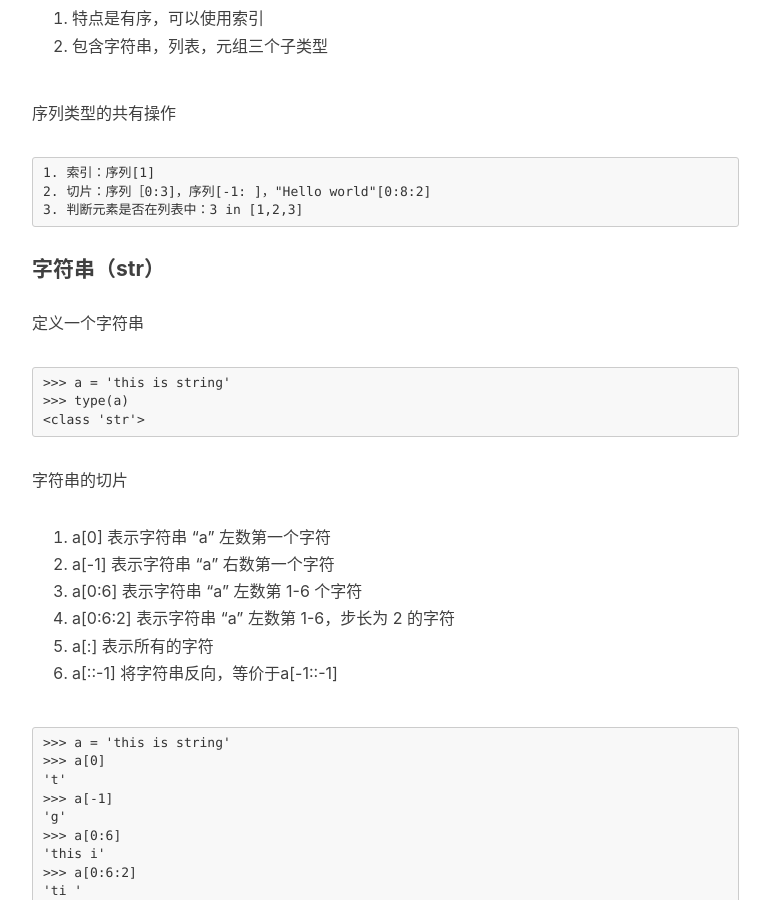
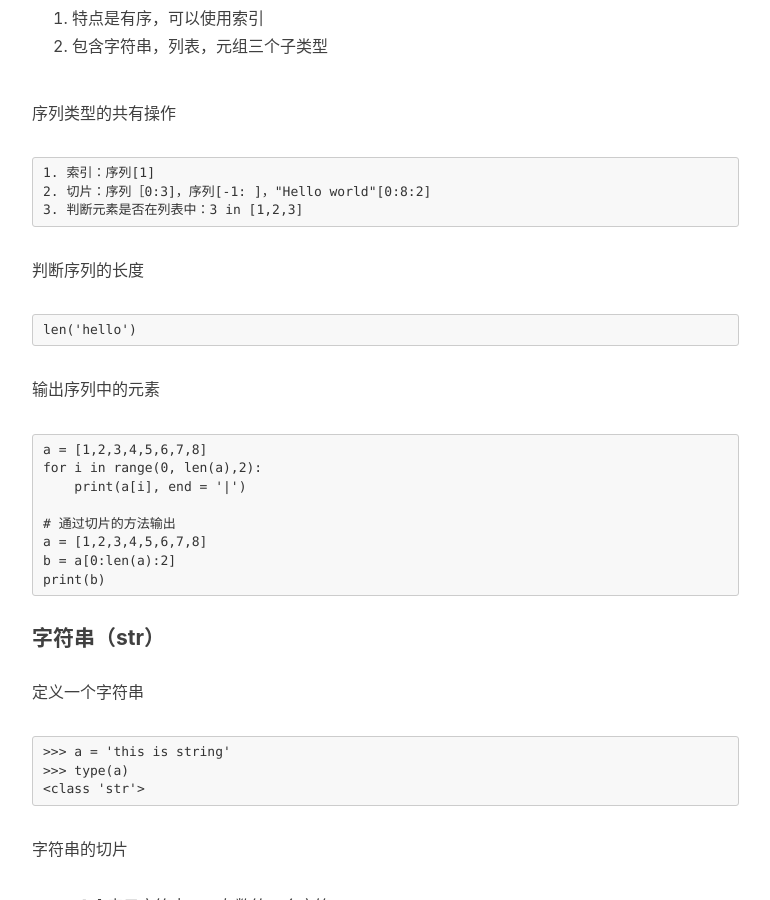
Before and after one commit to Cookman2019/yanli-2016.io, a Jekyll site: the page built from _posts/2018-09-03-Python 基础数据类型.markdown, in a window 1280 px wide and 900 px high, scrolled down 2266 px. Shown: the whole window, without its empty margins (233-1003 px from the left). Built offline with Jekyll 4.4.1, drawn with Linux system fonts in a browser that asks for light colours; nearby versions of some CDN libraries; comment, search, counter and statistics services are not loaded; some of the changed text lies outside the part shown.

Commit message:
Python 运算符
运算符v1

````diff
--- a/_posts/2018-09-03-Python 基础数据类型.markdown
+++ b/_posts/2018-09-03-Python 基础数据类型.markdown
@@ -100,6 +100,27 @@ tags:
 2. 切片：序列［0:3]，序列[-1: ]，"Hello world"[0:8:2]
 3. 判断元素是否在列表中：3 in [1,2,3]
 ```
+
+判断序列的长度
+
+```
+len('hello')
+```
+
+输出序列中的元素
+
+```
+a = [1,2,3,4,5,6,7,8]
+for i in range(0, len(a),2):
+    print(a[i], end = '|')
+
+# 通过切片的方法输出
+a = [1,2,3,4,5,6,7,8]
+b = a[0:len(a):2]
+print(b)
+```
+
+
 
 #### 字符串（str）
 
@@ -218,6 +239,13 @@ tags:
 '梨子'
 >>> a[0][0][0]
 '梨'
+```
+
+获取最大值和最小值
+
+```
+max([1,2,3])
+min([1,2,3])
 ```
 
 #### 元组（tuple）
@@ -397,3 +425,24 @@ print(b)
 ```
 id(变量)
 ```
+
+输出链接地址
+
+
+```
+print(r'c:\north\west')
+```
+
+r 或R表示原始字符串
+
+转义字符
+
+```
+'let\'s go'
+```
+
+返回 ASCII 编码的序号
+
+```
+ord('d')
+```
````
Also changed, not shown: _posts/2018-09-09-Python 运算符.markdown (added, +169 -0 lines).
